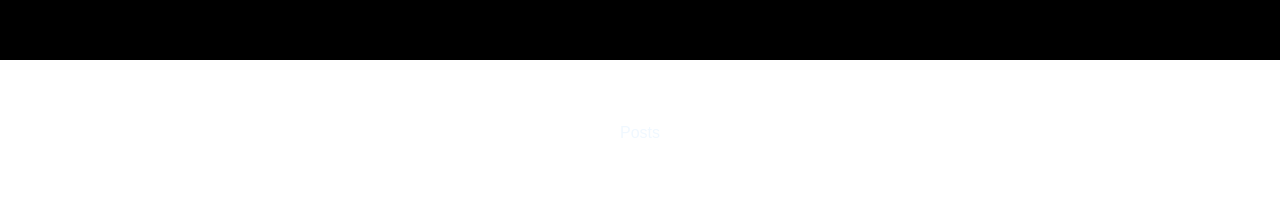
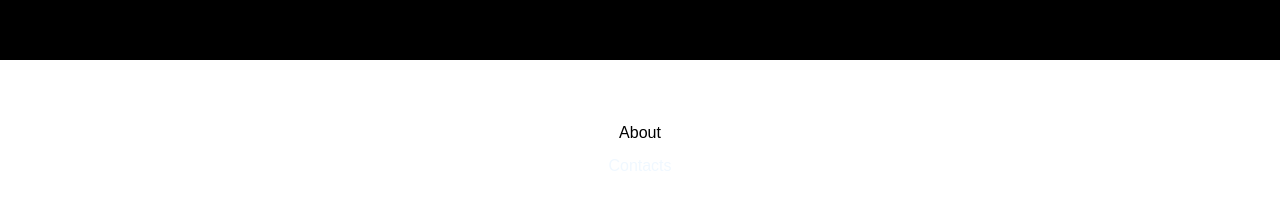
Before and after one commit to divyansh-tamrakar/peace-hub, a React (Create React App) app: page / in a window 1280 px wide. Shown: the part 740-954 px from the top of the page. Built offline with nearby package versions, Linux system fonts and the light colour scheme; the HTML template or start-up script is replaced by a standard one.

Commit message:
deleted posts_created about

```diff
--- a/src/App.js
+++ b/src/App.js
@@ -3,16 +3,15 @@ import About from './components/About/About';
 import Contacts from './components/Contacts/Contacts';
 import Header from './components/Header/Header';
 import NavBar from './components/Navigation/NavBar';
-import Posts from './components/Posts/Posts';
 
 function App() {
   return (
     <div className="App">
       <NavBar />
       <Header />
-      <Posts />
+      <About />
       <footer className='footer' id='footerId'>
-        <About />
+        {/* <About /> */}
         <Contacts />
       </footer>
     </div>
--- a/src/components/About/About.css
+++ b/src/components/About/About.css
@@ -7,9 +7,7 @@
     box-sizing: border-box;
 }
 
-.about {
-    height: 60vh;
-    width: 45%;
-    position: relative;
+.post {
+    height: 100vh;
     color: aliceblue;
 }
--- a/src/components/About/About.jsx
+++ b/src/components/About/About.jsx
@@ -1,9 +1,11 @@
 import React from 'react'
-import '../About/About.css'
+import './About.css'
 
 const About = () => {
   return (
-    <div className='about' id='aboutId'>About</div>
+    <div className='about' id='aboutId'>
+        About
+    </div>
   )
 }
 
--- a/src/components/Posts/Posts.css
+++ /dev/null
@@ -1,13 +0,0 @@
-* {
-    padding: 0;
-    margin: 0;
-    text-decoration: none;
-    list-style: none;
-    font-family: Arial, Helvetica, sans-serif;
-    box-sizing: border-box;
-}
-
-.post {
-    height: 100vh;
-    color: aliceblue;
-}
--- a/src/components/Posts/Posts.jsx
+++ /dev/null
@@ -1,12 +0,0 @@
-import React from 'react'
-import '../Posts/Posts.css'
-
-const Posts = () => {
-  return (
-    <div className='post' id='postId'>
-        Posts
-    </div>
-  )
-}
-
-export default Posts
```
